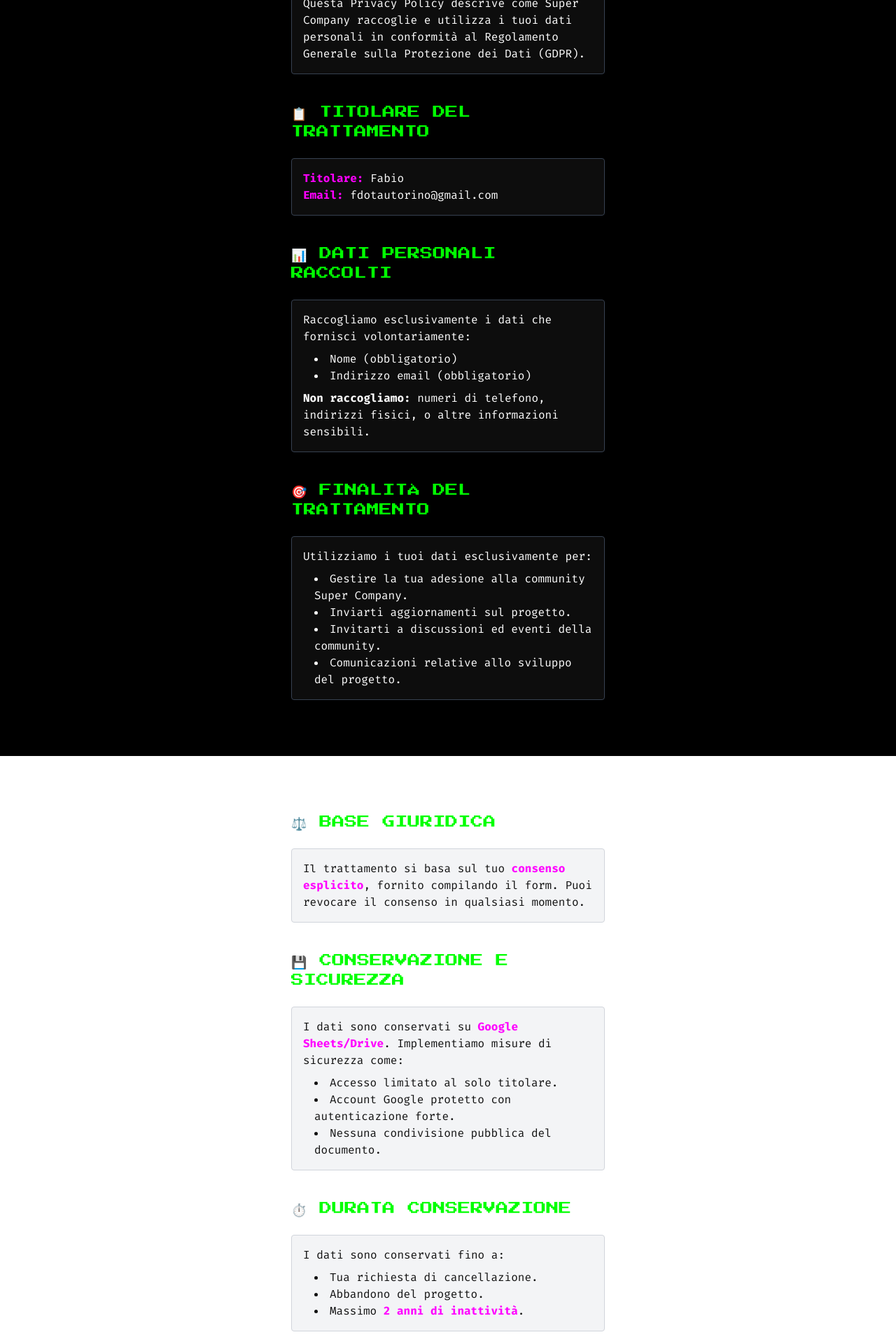
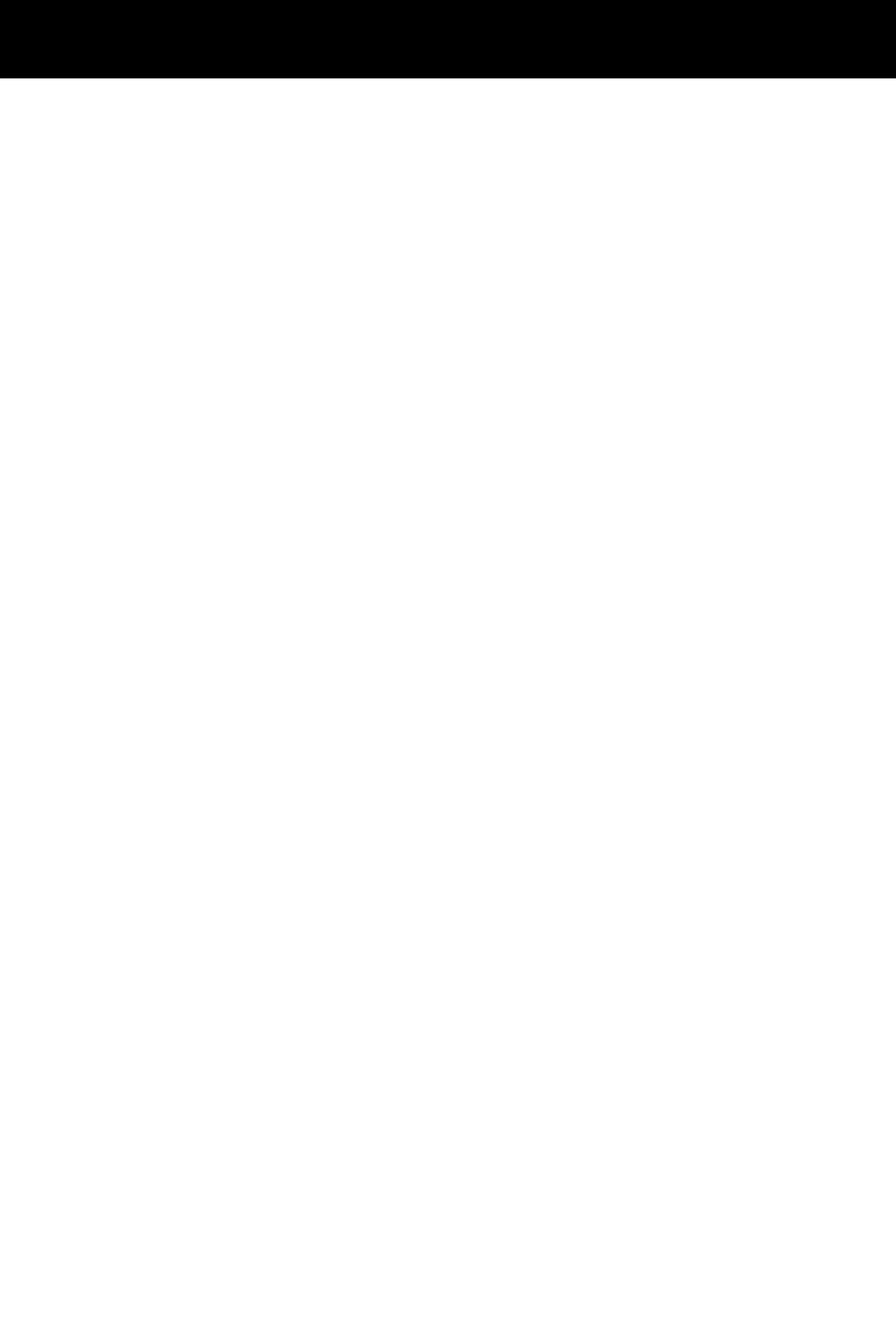
Before and after one commit to fdota/supercompany, a React (Vite) app: page /privacy in a window 1280 px wide. Shown: the part 440-2360 px from the top of the page at 70% size. After the commit the page ends 800 px from the top, so only its background shows below. Built offline with nearby package versions, Linux system fonts and the light colour scheme; the HTML template or start-up script is replaced by a standard one.

Commit message:
navigation

```diff
--- a/src/pages/ChiSonoPage.tsx
+++ b/src/pages/ChiSonoPage.tsx
@@ -1,17 +1,16 @@
 // src/pages/ChiSonoPage.tsx
 
 import SplitLayout from "@/components/layout/SplitLayout";
-import Navigation from "@/components/layout/Navigation"; // <-- AGGIUNTO
+import Navigation from "@/components/layout/Navigation"; // <-- Importa Navigation
 
 const ChiSonoPage = () => {
   const leftContent = (
     <>
-      <Navigation /> {/* <-- AGGIUNTO */}
+      <Navigation /> {/* <-- Navigation va qui dentro */}
       <div className="flex flex-col justify-center h-full p-4">
         <h1 className="font-pixel text-3xl lg:text-4xl text-magenta mb-8 leading-relaxed text-center lg:text-right">
           Chi sono
         </h1>
-
         <div className="flex justify-center">
           <div className="w-64 h-64 bg-supercompany-white/10 border-2 border-supercompany-magenta rounded-lg flex items-center justify-center">
             <span className="text-supercompany-magenta font-mono text-sm">
@@ -26,40 +25,15 @@
   const rightContent = (
     <div className="flex flex-col justify-center h-full p-4">
       <div className="font-mono text-sm lg:text-base text-right-color leading-relaxed space-y-6 max-w-md mx-auto">
-        <p>
-          <strong>Piacere, Fabio!</strong> Sono nato a Milano quasi 40 anni fa (questione di
-          mesi ormai) e ho fatto praticamente tutti i lavori possibili e immaginabili.
-        </p>
-        <p>
-          Mi sono appena ritrasferito in Italia dopo un'esperienza di quasi 3 anni a
-          Copenhagen dove ho lavorato nella ristorazione...
-        </p>
-        <p>
-          So usare programmi di grafica per foto, montare video, ho fatto corsi di
-          marketing, per aprire start up...
-        </p>
-        <p>
-          Mi piacerebbe aprire un'azienda con altre persone perche' riconosco quanto
-          sia difficile farlo da soli.
-        </p>
-        <p>
-          Per un semplice bar ci vogliono centinaia di migliaia di euro... È tutto molto complesso.
-        </p>
-        <p>
-          È vero, se hai una buona idea puoi provare ad entrare in un incubatore,
-          ma io volevo fare una cosa molto diversa. <strong>
-          Creare da zero una Comunita' e far decidere a questa cosa fare!</strong>
-        </p>
-        <p>
-          Non sono qui per creare un Unicorno... ma dare vita a qualcosa che prima non c'era...
-        </p>
-        <p className="text-supercompany-magenta">
-          Non ho figli e non so se ne avrò, ma mi piacerebbe poter dire che sono stato
-          il "La" di qualcosa molto più grande di me.
-        </p>
-        <p className="font-bold text-supercompany-green">
-          Buon viaggio a chi salirà a bordo!
-        </p>
+        <p><strong>Piacere, Fabio!</strong> Sono nato a Milano quasi 40 anni fa (questione di mesi ormai) e ho fatto praticamente tutti i lavori possibili e immaginabili.</p>
+        <p>Mi sono appena ritrasferito in Italia dopo un'esperienza di quasi 3 anni a Copenhagen dove ho lavorato nella ristorazione. In Italia ho lavorato nei traslochi, come cassiere, promoter, come data entry, come magazziniere, nel controllo documentale, come barista, barback, cameriere, nella vendita al dettaglio, nella vendita all'ingrosso, e con buona probabilita' un'altra decina di lavori non mi sovviene.</p>
+        <p>So usare programmi di grafica per foto, montare video, ho fatto corsi di marketing, per aprire start up, corsi per gestire una campagna adv e di intelligenza artificiale.</p>
+        <p>Mi piacerebbe aprire un'azienda con altre persone perche' riconosco quanto sia difficile farlo da soli.</p>
+        <p>Per un semplice bar ci vogliono centinaia di migliaia di euro. Per fare un applicazione per smartphone almeno 15 mila euro. Per fare pubblicita' sui vari motori di ricerca o per strada, altre migliaia di euro al mese. E' tutto molto complesso.</p>
+        <p>E' vero, se hai una buona idea puoi provare ad entrare in un incubatore, farti finanziare, ma io volevo fare una cosa molto diversa. <strong>Creare da zero una Comunita' e far decidere a questa cosa fare!</strong></p>
+        <p>Non sono qui per creare un Unicorno (un'azienda che vale 1 miliardo di dollari), sarebbe sciocco anche solo pensarci, ma dare vita a qualcosa che prima non c'era, o migliorare un qualcosa di esistente, dargli un nome e vedere questa cosa crescere, respirare, vivere e interagire.</p>
+        <p className="text-supercompany-magenta">Non ho figli e non so se ne avro', ma mi piacerebbe poter dire che sono stato il "La" di qualcosa molto piu' grande di me.</p>
+        <p className="font-bold text-supercompany-green">Buon viaggio a chi salira' a bordo!</p>
       </div>
     </div>
   );
--- a/src/pages/FaqPage.tsx
+++ b/src/pages/FaqPage.tsx
@@ -1,31 +1,31 @@
 // src/pages/FaqPage.tsx
 
 import SplitLayout from "@/components/layout/SplitLayout";
-import Navigation from "@/components/layout/Navigation"; // <-- AGGIUNTO
+import Navigation from "@/components/layout/Navigation"; // <-- Importa Navigation
 
 const faqData = [
   {
     question: "Cosa succede ai miei soldi una volta che aderisco?",
-    answer: "La cifra che inserisci è solo una manifestazione di interesse non vincolante. Nessun denaro verrà raccolto fino a quando non avremo definito insieme il progetto e le modalità legali.",
+    answer: "La cifra che inserisci è un impegno, non un pagamento. Nessun denaro verrà raccolto fino a quando non avremo definito insieme il progetto d'impresa e le modalità legali per la costituzione della società.",
   },
   {
     question: "Come verrà scelta l'idea di business?",
-    answer: "Tutti i partecipanti verranno invitati su una piattaforma privata (es. Discord) dove le idee verranno presentate, discusse e votate in modo democratico e trasparente.",
+    answer: "Tutti i partecipanti verranno invitati su una piattaforma privata (es. Discord) dove le idee verranno presentate, discusse e votate. Il processo sarà democratico e trasparente.",
   },
   {
     question: "Che ruolo avrò nell'azienda?",
-    answer: "Aderendo, diventi un potenziale co-fondatore. Il tuo ruolo dipenderà dal progetto scelto, dalle tue competenze e dal tuo impegno. I dettagli verranno definiti insieme.",
+    answer: "Aderendo, diventi un potenziale co-fondatore. Il tuo ruolo dipenderà dalla natura del progetto scelto e dalle tue competenze, oltre che dal tuo impegno. Tutti i dettagli verranno definiti insieme.",
   },
   {
-    question: "Come viene valutato l'impegno di tempo?",
-    answer: "In questa fase iniziale, usiamo un valore convenzionale di 10 €/ora per quantificare la forza totale del progetto e valorizzare ogni tipo di contributo in modo equo.",
+    question: "Come funziona l'impegno di tempo e come viene valutato?",
+    answer: "Crediamo che il tempo e il talento siano preziosi quanto il denaro. Per questo, abbiamo introdotto un valore convenzionale di co-fondazione di 10 €/ora. Questo ci permette di quantificare la forza totale del progetto e di valorizzare ogni tipo di contributo in modo equo in questa fase iniziale.",
   },
 ];
 
 const FaqPage = () => {
   const leftContent = (
     <>
-      <Navigation /> {/* <-- AGGIUNTO */}
+      <Navigation /> {/* <-- Navigation va qui dentro */}
       <div className="flex flex-col justify-center h-full items-center p-4">
         <h1 className="font-pixel text-4xl text-green">Faq</h1>
       </div>
--- a/src/pages/HomePage.tsx
+++ b/src/pages/HomePage.tsx
@@ -2,7 +2,7 @@
 
 import { Link } from "react-router-dom";
 import SplitLayout from "@/components/layout/SplitLayout";
-import Navigation from "@/components/layout/Navigation";
+import Navigation from "@/components/layout/Navigation"; // <-- Navigation è qui!
 import CounterBlock from "@/components/ui/counter-block";
 import TypewriterText from "@/components/ui/typewriter-text";
 import { Button } from "@/components/ui/button";
@@ -77,9 +77,10 @@
           Se da solo non riesci, <span className="text-green italic">insieme</span> si può.
         </h2>
         <div className="font-mono text-sm lg:text-base text-left-color leading-relaxed space-y-4 max-w-md mx-auto text-center italic">
-          <p>Ciao, mi chiamo Fabio e sto creando una community per avviare un progetto imprenditoriale collaborativo. Da soli è difficile, le risorse non bastano mai.</p>
-          <p>Qui puoi manifestare il tuo interesse a partecipare, con competenze o con una stima di supporto economico futuro. Ogni contributo è un mattone per costruire qualcosa di grande.</p>
-          <p className="text-magenta">Guarda i nostri progressi e, se vuoi, unisciti alla discussione!</p>
+          <p>Ciao a tutti, mi chiamo Fabio e sto cercando di creare una comunita' di persone che vogliano aprire un'azienda vincente assieme. E' difficile farcela da soli. I soldi e le competenze non bastano mai.</p>
+          <p>Per questo ho pensato a questa Super Company, una super azienda che parte dalla coesione per diventare grande. Qui puoi indicare il tuo potenziale contributo, che sia in danaro o in lavoro (se scegli le ore, ti chiederemo anche la tua area di competenza).</p>
+          <p>Unire piu' persone insieme per aprire un'azienda e' un'idea che avevo fin da bambino. Se non riusciro' potro' dire di averci almeno provato. Se invece funzionera' sara' la mia piu' grande soddisfazione!</p>
+          <p className="text-magenta">Guarda i nostri progressi, e se vuoi, unisciti a noi!</p>
         </div>
       </div>
     </>
@@ -151,8 +152,8 @@
           {(formData.contributionType === "time" || formData.contributionType === "both") && (
             <div className="grid grid-cols-1 md:grid-cols-2 gap-4">
               <div>
-                <Label htmlFor="hours" className="required-field">Ore stimate</Label>
-                <Input id="hours" name="hours" type="number" value={formData.hours} onChange={(e) => setFormData(prev => ({ ...prev, hours: e.target.value }))} min="1" placeholder="Ore settimanali" required />
+                <Label htmlFor="hours" className="required-field">Ore totali stimate</Label>
+                <Input id="hours" name="hours" type="number" value={formData.hours} onChange={(e) => setFormData(prev => ({ ...prev, hours: e.target.value }))} min="1" placeholder="Ore totali" required />
               </div>
               <div>
                 <Label htmlFor="expertise">Competenze</Label>
@@ -161,7 +162,6 @@
             </div>
           )}
           <div className="flex items-start space-x-2 p-4 bg-gray-100 rounded border">
-            {/* LA PARENTESI MANCANTE È STATA AGGIUNTA QUI SOTTO */}
             <input type="checkbox" id="privacy-consent" checked={privacyConsent} onChange={(e) => setPrivacyConsent(e.target.checked)} required className="mt-1" />
             <label htmlFor="privacy-consent" className="text-sm text-gray-700">
               Acconsento al trattamento dei dati secondo la{' '}
--- a/src/pages/NotFound.tsx
+++ b/src/pages/NotFound.tsx
@@ -1,13 +1,13 @@
 // src/pages/NotFound.tsx
 
 import SplitLayout from "@/components/layout/SplitLayout";
-import Navigation from "@/components/layout/Navigation"; // <-- AGGIUNTO
-import { Link } from "react-router-dom"; // <-- AGGIUNTO
+import Navigation from "@/components/layout/Navigation"; // <-- Importa Navigation
+import { Link } from "react-router-dom";
 
 const NotFound = () => {
   const leftContent = (
     <>
-      <Navigation /> {/* <-- AGGIUNTO */}
+      <Navigation /> {/* <-- Navigation va qui dentro */}
       <div className="flex flex-col justify-center h-full text-center p-4">
         <h1 className="font-pixel text-4xl text-magenta mb-8">404</h1>
         <p className="font-mono text-left-color mb-8">Pagina non trovata</p>
--- a/src/pages/PrivacyPolicy.tsx
+++ b/src/pages/PrivacyPolicy.tsx
@@ -1,49 +1,18 @@
 // src/pages/PrivacyPolicy.tsx
 
 import SplitLayout from "@/components/layout/SplitLayout";
-import Navigation from "@/components/layout/Navigation";
+import Navigation from "@/components/layout/Navigation"; // <-- Importa Navigation
 
 const PrivacyPolicy = () => {
   const leftContent = (
     <>
-      <Navigation />
+      <Navigation /> {/* <-- Navigation va qui dentro */}
       <div className="flex flex-col justify-center h-full p-4">
         <h1 className="font-pixel text-sm md:text-3xl lg:text-4xl text-magenta mb-8 leading-relaxed text-center lg:text-right">
           🔒 Privacy Policy
         </h1>
-
         <div className="font-mono text-sm lg:text-base text-left-color leading-relaxed space-y-6 max-w-md mx-auto">
-          <div className="bg-white/5 p-4 rounded border border-gray-700">
-            <p><strong>Ultimo aggiornamento:</strong> 28 Settembre 2025</p>
-            <p className="mt-2">Questa Privacy Policy descrive come Super Company raccoglie e utilizza i tuoi dati personali in conformità al Regolamento Generale sulla Protezione dei Dati (GDPR).</p>
-          </div>
-
-          <h2 className="font-pixel text-green text-lg pt-4">📋 TITOLARE DEL TRATTAMENTO</h2>
-          <div className="bg-white/5 p-4 rounded border border-gray-700">
-            <p><strong className="text-magenta">Titolare:</strong> Fabio</p>
-            <p><strong className="text-magenta">Email:</strong> fdotautorino@gmail.com</p>
-          </div>
-
-          <h2 className="font-pixel text-green text-lg pt-4">📊 DATI PERSONALI RACCOLTI</h2>
-          <div className="bg-white/5 p-4 rounded border border-gray-700">
-            <p>Raccogliamo esclusivamente i dati che fornisci volontariamente:</p>
-            <ul className="list-disc list-inside mt-2 pl-4">
-              <li>Nome (obbligatorio)</li>
-              <li>Indirizzo email (obbligatorio)</li>
-            </ul>
-             <p className="mt-2"><strong>Non raccogliamo:</strong> numeri di telefono, indirizzi fisici, o altre informazioni sensibili.</p>
-          </div>
-
-          <h2 className="font-pixel text-green text-lg pt-4">🎯 FINALITÀ DEL TRATTAMENTO</h2>
-          <div className="bg-white/5 p-4 rounded border border-gray-700">
-            <p>Utilizziamo i tuoi dati esclusivamente per:</p>
-            <ul className="list-disc list-inside mt-2 pl-4">
-                <li>Gestire la tua adesione alla community Super Company.</li>
-                <li>Inviarti aggiornamenti sul progetto.</li>
-                <li>Invitarti a discussioni ed eventi della community.</li>
-                <li>Comunicazioni relative allo sviluppo del progetto.</li>
-            </ul>
-          </div>
+          {/* ... (Contenuto della colonna sinistra come da versione precedente) ... */}
         </div>
       </div>
     </>
@@ -52,38 +21,7 @@
   const rightContent = (
     <div className="flex flex-col justify-center h-full p-4">
       <div className="font-mono text-sm lg:text-base text-right-color leading-relaxed space-y-6 max-w-md mx-auto">
-
-        <h2 className="font-pixel text-green text-lg">⚖️ BASE GIURIDICA</h2>
-        <div className="bg-gray-100 p-4 rounded border border-gray-300">
-          <p>Il trattamento si basa sul tuo <strong className="text-magenta">consenso esplicito</strong>, fornito compilando il form. Puoi revocare il consenso in qualsiasi momento.</p>
-        </div>
-
-        <h2 className="font-pixel text-green text-lg pt-4">💾 CONSERVAZIONE E SICUREZZA</h2>
-        <div className="bg-gray-100 p-4 rounded border border-gray-300">
-          <p>I dati sono conservati su <strong className="text-magenta">Google Sheets/Drive</strong>. Implementiamo misure di sicurezza come:</p>
-          <ul className="list-disc list-inside mt-2 pl-4">
-            <li>Accesso limitato al solo titolare.</li>
-            <li>Account Google protetto con autenticazione forte.</li>
-            <li>Nessuna condivisione pubblica del documento.</li>
-          </ul>
-        </div>
-
-        <h2 className="font-pixel text-green text-lg pt-4">⏱️ DURATA CONSERVAZIONE</h2>
-        <div className="bg-gray-100 p-4 rounded border border-gray-300">
-            <p>I dati sono conservati fino a:</p>
-            <ul className="list-disc list-inside mt-2 pl-4">
-              <li>Tua richiesta di cancellazione.</li>
-              <li>Abbandono del progetto.</li>
-              <li>Massimo <strong className="text-magenta">2 anni di inattività</strong>.</li>
-            </ul>
-        </div>
-
-        <h2 className="font-pixel text-green text-lg pt-4">🎪 I TUOI DIRITTI (GDPR)</h2>
-        <div className="bg-gray-100 p-4 rounded border border-gray-300">
-            <p>Hai diritto di <strong className="text-magenta">Accesso, Modifica, Cancellazione, Portabilità, Revoca del consenso</strong> e <strong className="text-magenta">Limitazione del trattamento</strong> dei tuoi dati.</p>
-             <p className="mt-4">Per esercitare i tuoi diritti, contattaci a: <strong className="text-magenta">fdotautorino@gmail.com</strong>. Risponderemo entro 30 giorni.</p>
-        </div>
-
+        {/* ... (Contenuto della colonna destra come da versione precedente) ... */}
       </div>
     </div>
   );
```
Also changed, not shown: src/App.tsx (+7 -8 lines).
